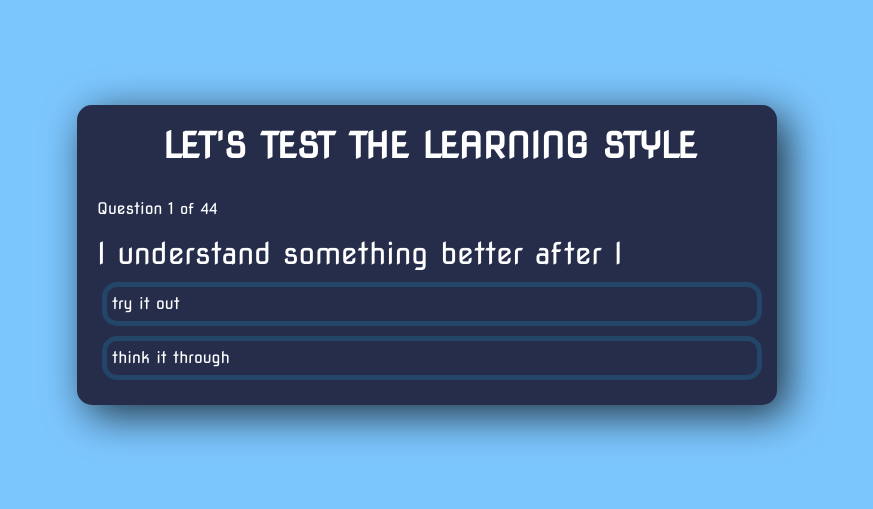
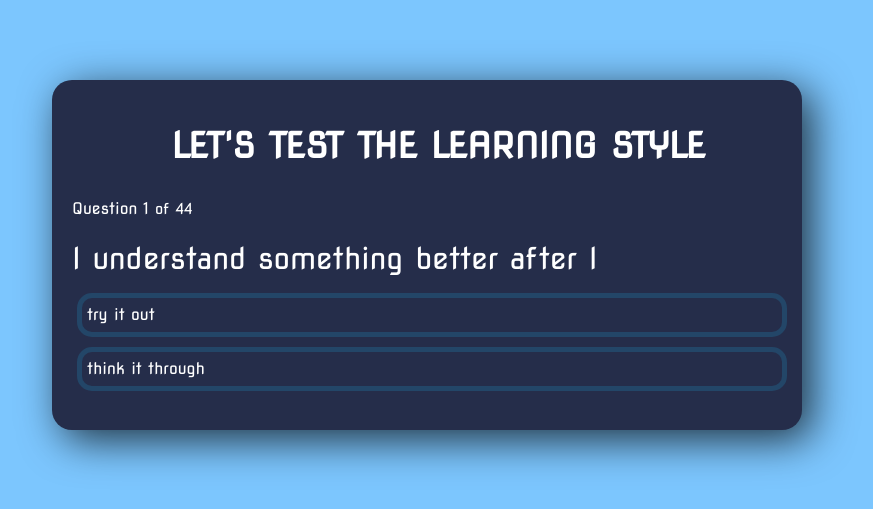
Before and after one commit to NguyenVanThanhNha/AdaptiveLearning, a React (Create React App) app: page / in a window 1280 px wide. Shown: the part 145-654 px from the top of the page, without its empty margins (213-1086 px from the left). Built offline with nearby package versions, Linux system fonts and the light colour scheme; what @aws-amplify/auth, @aws-amplify/core would draw is missing.

Commit message:
test learning style fix
DONE

```diff
--- a/package.json
+++ b/package.json
@@ -15,6 +15,7 @@
     "aws-amplify-react": "^5.0.15",
     "axios": "^0.21.4",
     "bootstrap": "^4.6.0",
+    "chart.js": "^3.5.1",
     "date-fns": "^2.0.0-beta.5",
     "formik": "^2.2.9",
     "formilk": "^0.0.4",
--- a/src/Components/testlearningstyle/BarChart.jsx
+++ b/src/Components/testlearningstyle/BarChart.jsx
@@ -1,5 +1,7 @@
 import React from "react"
 import { Bar } from 'react-chartjs-2'
+
+
 
 const BarChart = () =>{
     return (
@@ -20,14 +22,14 @@ const BarChart = () =>{
                                 JSON.parse(sessionStorage.getItem('sequential')),
                                 JSON.parse(sessionStorage.getItem('global'))],
                         backgroundColor: [
-                            'rgba(255, 99, 132, 0.2)',
-                            'rgba(54, 162, 235, 0.2)',
-                            'rgba(255, 206, 86, 0.2)',
-                            'rgba(75, 192, 192, 0.2)',
-                            'rgba(153, 102, 255, 0.2)',
-                            'rgba(255, 159, 64, 0.2)',
-                            'rgba(205, 175, 149, 0.2)',
-                            'rgba(106, 90, 205, 0.2)'
+                            'rgba(255, 99, 132, 0.5)',
+                            'rgba(54, 162, 235, 0.5)',
+                            'rgba(255, 206, 86, 0.5)',
+                            'rgba(75, 192, 192, 0.5)',
+                            'rgba(153, 102, 255, 0.5)',
+                            'rgba(255, 159, 64, 0.5)',
+                            'rgba(205, 175, 149, 0.5)',
+                            'rgba(106, 90, 205, 0.5)'
                         ],
                         borderColor: [
                             'rgba(255, 99, 132, 1)',
@@ -38,8 +40,8 @@ const BarChart = () =>{
                             'rgba(255, 159, 64, 1)',
                             'rgba(205, 175, 149, 1)',
                             'rgba(106, 90, 205, 1)'
-
-                        ]
+                        ],
+                        borderWidth: 1,
                     }
                 ]
             }
@@ -47,10 +49,9 @@ const BarChart = () =>{
             }
             height={400}
             width={600}
-            options={{
-                maintainAspectRatio: false,
-                }}
             />
+            <h1 class = "end" >Thank you for completing the test, we can now recommend the most suitable lessons for you.<br></br></h1>
+            <div><button id="btn-end-testlearningstyle">Let's enjoy!</button></div>
         </div>
     )
 }
--- a/src/Components/testlearningstyle/index.css
+++ /dev/null
@@ -1,114 +0,0 @@
-@import url('https://fonts.googleapis.com/css2?family=Nova+Square&display=swap');
-body {
-  margin: 0;
-  font-family: 'Nova Square',cursive;
-  -webkit-font-smoothing: antialiased;
-  -moz-osx-font-smoothing: grayscale;
-}
-* {
-  font-family: 'Nova Square',cursive;
-  color: #ffffff;
-}
-
-body {
-  background-color: #7cc6fe;
-  display: flex;
-  justify-content: center;
-  align-items: center;
-  min-height: 100vh;
-}
-
-.app {
-  background-color: #252d4a;
-  width: 700px;
-  min-height: 300px;
-  height: min-content;
-  border-radius: 15px;
-  padding: 20px;
-  box-shadow: 10px 10px 42px 0px rgba(0, 0, 0, 0.75);
-
-  justify-content: space-evenly;
-}
-.name {
-  align-items: center;
-  margin-left: 16%;
-  font-family: 'Nova Square',cursive;
-}
-
-.score-section {
-  display: flex;
-  font-size: 24px;
-  align-items: center;
-}
-
-/* QUESTION/TIMER/LEFT SECTION */
-.question-section {
-  width: 100%;
-  position: relative;
-}
-
-.question-count {
-  margin-bottom: 20px;
-}
-
-.question-count span {
-  font-size: 16px;
-}
-
-.question-text {
-  margin-bottom: 12px;
-  font-size: 30px;
-}
-
-.timer-text {
-  background: rgb(230, 153, 12);
-  padding: 15px;
-  margin-top: 20px;
-  margin-right: 20px;
-  border: 5px solid rgb(255, 189, 67);
-  border-radius: 15px;
-  text-align: center;
-}
-
-/* ANSWERS/RIGHT SECTION */
-.answer-section {
-  width: 100%;
-  display: flex;
-  flex-direction: column;
-  justify-content: center;
-}
-
-button {
-  width: 100%;
-  font-size: 16px;
-  color: #ffffff;
-  background-color: #252d4a;
-  border-radius: 15px;
-  display: flex;
-  padding: 5px;
-  justify-content: flex-start;
-  align-items: center;
-  border: 5px solid #234668;
-  cursor: pointer;
-  margin: 5px;
-}
-
-.correct {
-  background-color: rgb(16, 233, 16);
-}
-
-.incorrect {
-  background-color: rgb(16, 233, 16);
-}
-
-button:hover {
-  background-color: #E6C376;
-}
-
-button:focus {
-  outline: none;
-}
-
-button svg {
-  margin-right: 5px;
-}
--- a/src/Components/testlearningstyle/test.jsx
+++ b/src/Components/testlearningstyle/test.jsx
@@ -426,7 +426,7 @@ export default function Test() {
 	const checkGlobal = ()=>{
 		if (global < 0){setGlobal(0)}}
 
-		const App = () => {
+		const Chart = () => {
 			return (
 				<div>
 					<BarChart/>
@@ -436,18 +436,7 @@ export default function Test() {
 
 		return (
 			<div className='app'>
-				{showScore ? ( App()
-					/*<div className='score-section'>
-						You active score:{active}<br></br>
-						You reflective score:{reflective}<br></br>
-						You sensing score:{sensing} <br></br>
-						You retuitive score:{retuitive}<br></br>
-						You visual score:{visual} <br></br>
-						You verbal score:{verbal} <br></br>
-						You sequential score:{sequential} <br></br>
-						You global score:{global}
-					</div>*/
-
+				{showScore ? ( Chart()
 				) : (
 				<>
 					<div><h1 class = "name">LET'S TEST THE LEARNING STYLE</h1></div>
@@ -459,7 +448,7 @@ export default function Test() {
 					</div>
 					<div className='answer-section'>
 						{questions[currentQuestion].answerOptions.map((answerOption) => (
-							<button onClick={() => handleAnswerOptionClick(answerOption.isCorrect)}>{answerOption.answerText}</button>
+							<button id ="btn-testlearningstyle" onClick={() => handleAnswerOptionClick(answerOption.isCorrect)}>{answerOption.answerText}</button>
 						))}
 					</div>
 				</>
--- a/src/Components/testlearningstyle/testlearningstyle.scss
+++ b/src/Components/testlearningstyle/testlearningstyle.scss
@@ -1,16 +1,8 @@
 @import url('https://fonts.googleapis.com/css2?family=Nova+Square&display=swap');
-body {
-  margin: 0;
-  font-family: 'Nova Square',cursive;
-  -webkit-font-smoothing: antialiased;
-  -moz-osx-font-smoothing: grayscale;
-}
-* {
-  font-family: 'Nova Square',cursive;
-  color: #ffffff;
-}
 
-body {
+
+
+#root {
   background-color: #7cc6fe;
   display: flex;
   justify-content: center;
@@ -20,22 +12,29 @@ body {
 
 .app {
   background-color: #252d4a;
-  width: 700px;
-  min-height: 300px;
+  width: 750px;
+  min-height: 350px;
   height: min-content;
-  border-radius: 15px;
+  border-radius: 20px;
   padding: 20px;
   box-shadow: 10px 10px 42px 0px rgba(0, 0, 0, 0.75);
-
   justify-content: space-evenly;
 }
-.name {
+.name, .end {
   align-items: center;
-  margin-left: 10%;
+  margin-left: 14%;
   font-family: 'Nova Square',cursive;
   font-size: 35px;
   color: #fff;
   margin-bottom: 30px;
+  margin-top: 25px;
+}
+
+.end {
+  margin-top: 20px;
+  text-align: center;
+  margin-left: 0;
+  font-size: 25px;
 }
 
 .score-section {
@@ -52,15 +51,22 @@ body {
 
 .question-count {
   margin-bottom: 20px;
+  color: #fff;
+  font-family: 'Nova Square',cursive;
 }
 
 .question-count span {
   font-size: 16px;
+  color: #fff;
+  font-family: 'Nova Square',cursive;
 }
 
 .question-text {
   margin-bottom: 12px;
   font-size: 30px;
+  color: #fff;
+  line-height: 35px;
+  font-family: 'Nova Square',cursive;
 }
 
 .timer-text {
@@ -81,7 +87,7 @@ body {
   justify-content: center;
 }
 
-button {
+#btn-testlearningstyle, #btn-end-testlearningstyle {
   width: 100%;
   font-size: 16px;
   color: #ffffff;
@@ -94,6 +100,7 @@ button {
   border: 5px solid #234668;
   cursor: pointer;
   margin: 5px;
+  font-family: 'Nova Square',cursive;
 }
 
 .correct {
@@ -104,14 +111,25 @@ button {
   background-color: rgb(16, 233, 16);
 }
 
-button:hover {
+#btn-testlearningstyle:hover, #btn-end-testlearningstyle:hover {
   background-color: #E6C376;
 }
 
-button:focus {
+#btn-testlearningstyle:focus, #btn-end-testlearningstyle:focus {
   outline: none;
 }
 
-button svg {
+#btn-testlearningstyle, #btn-end-testlearningstyle svg {
   margin-right: 5px;
 }
+
+
+#btn-end-testlearningstyle {
+  font-size: 30px;
+  padding: 20px;
+  width: 50%;
+  justify-content: center;
+  align-items: center;
+  margin-top: 20px;
+  margin-left: 25%;
+}
```
Also changed, not shown: src/Components/learning/index.jsx (indentation only), 1 other file (tests, documents, lock files or other folders).
